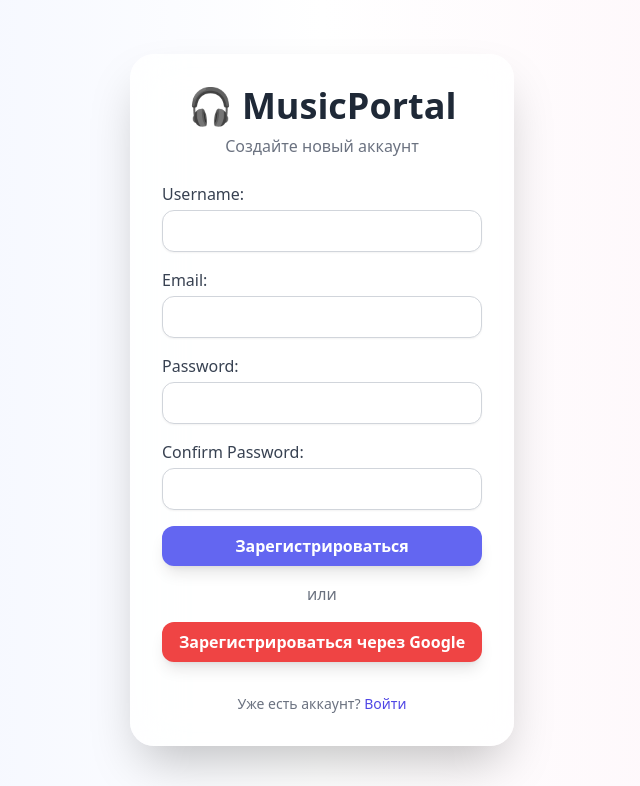
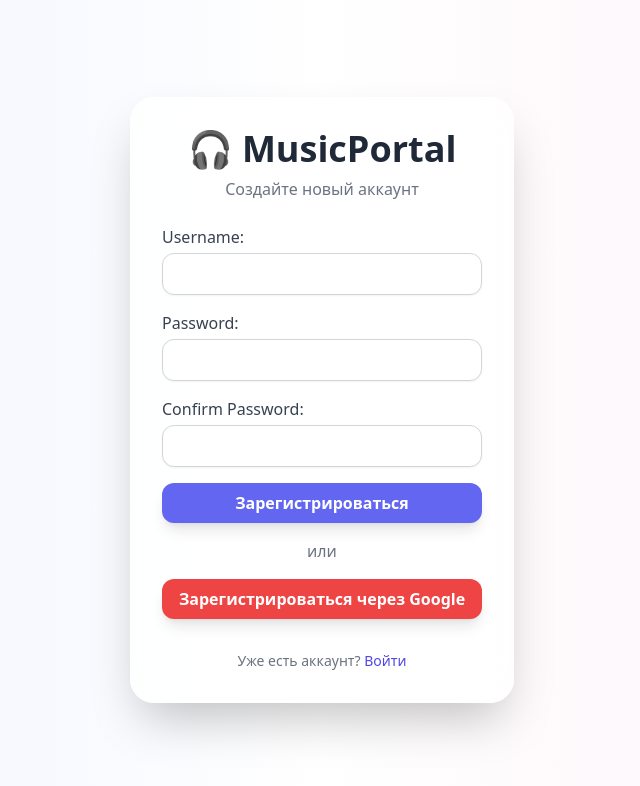
Before and after one commit to tesslvolt/Music_Portal-, a Django app: page /register/ in a window 1280 px wide. Shown: the top 786 px of the page, without its empty margins (318-958 px from the left). Run offline with Django 5.2, Linux system fonts and the light colour scheme; parts of the project's set-up code (start-up, migrations or seed data) failed here and were passed over; some libraries are stand-ins or nearby versions.

Commit message:
debag_registr

```diff
--- a/app/views.py
+++ b/app/views.py
@@ -14,16 +14,26 @@ def register_view(request):
         form = RegisterForm(request.POST)
         if form.is_valid():
             user = form.save(commit=False)
-            user.set_password(form.cleaned_data['password'])  # хэшируем пароль
+
+            raw_password = form.cleaned_data['password']  # пароль из формы
+
+            user.set_password(raw_password)  # хэшируем
             user.save()
-            user = authenticate(username=user.username, password=form.cleaned_data['password'])
 
-            if user:
-                login(request, user, backend='django.contrib.auth.backends.ModelBackend')  # сразу авторизуем пользователя
-            return redirect('main')  # редирект на главную
+            # аутентификация
+            user = authenticate(username=user.username, password=raw_password)
+
+            # логиним пользователя
+            if user is not None:
+                login(request, user)
+                return redirect('main')
+
+            return redirect('main')
     else:
         form = RegisterForm()
+
     return render(request, 'register.html', {'form': form})
+
 
 
 def main_view(request):
--- a/templates/login.html
+++ b/templates/login.html
@@ -40,7 +40,7 @@
             {% csrf_token %}
 
             <div>
-                <label class="block text-gray-700 font-medium mb-1">Email</label>
+                <label class="block text-gray-700 font-medium mb-1">Логин</label>
                 <input type="text" name="username"
                     class="w-full px-4 py-3 rounded-xl bg-white shadow border border-gray-300 focus:ring-2 focus:ring-blue-600 outline-none transition"
                     placeholder="Введите email" required>
--- a/templates/main.html
+++ b/templates/main.html
@@ -88,7 +88,6 @@
     <div class="grid sm:grid-cols-2 lg:grid-cols-3 gap-8 mb-16">
       {% for song in songs %}
         <div class="group bg-white/70 backdrop-blur-md rounded-3xl overflow-hidden shadow-lg hover:shadow-2xl transition-all duration-500 transform hover:-translate-y-2 hover:scale-[1.02]">
-
           {% if song.album.cover %}
             <div class="relative">
               <img src="{{ song.album.cover.url }}" alt="{{ song.title }}"
--- a/templates/register.html
+++ b/templates/register.html
@@ -23,25 +23,25 @@
                    class="w-full rounded-xl border border-gray-300 px-4 py-2 focus:ring-2 focus:ring-indigo-400 focus:outline-none shadow-sm">
         </div>
 
-        <!-- Email -->
-        <div>
-            <label class="block text-gray-700 font-medium mb-1">Email:</label>
-            <input type="email" name="email" required
-                   class="w-full rounded-xl border border-gray-300 px-4 py-2 focus:ring-2 focus:ring-indigo-400 focus:outline-none shadow-sm">
-        </div>
+<!--        &lt;!&ndash; Email &ndash;&gt;-->
+<!--        <div>-->
+<!--            <label class="block text-gray-700 font-medium mb-1">Email:</label>-->
+<!--            <input type="email" name="email" required-->
+<!--                   class="w-full rounded-xl border border-gray-300 px-4 py-2 focus:ring-2 focus:ring-indigo-400 focus:outline-none shadow-sm">-->
+<!--        </div>-->
 
         <!-- Password -->
         <div>
             <label class="block text-gray-700 font-medium mb-1">Password:</label>
-            <input type="password" name="password1" required
-                   class="w-full rounded-xl border border-gray-300 px-4 py-2 focus:ring-2 focus:ring-indigo-400 focus:outline-none shadow-sm">
+            <input type="password" name="password" required
+                class="w-full rounded-xl border border-gray-300 px-4 py-2 focus:ring-2 focus:ring-indigo-400 focus:outline-none shadow-sm">
         </div>
 
         <!-- Confirm Password -->
         <div>
             <label class="block text-gray-700 font-medium mb-1">Confirm Password:</label>
             <input type="password" name="password2" required
-                   class="w-full rounded-xl border border-gray-300 px-4 py-2 focus:ring-2 focus:ring-indigo-400 focus:outline-none shadow-sm">
+                class="w-full rounded-xl border border-gray-300 px-4 py-2 focus:ring-2 focus:ring-indigo-400 focus:outline-none shadow-sm">
         </div>
 
         <button type="submit"
```
